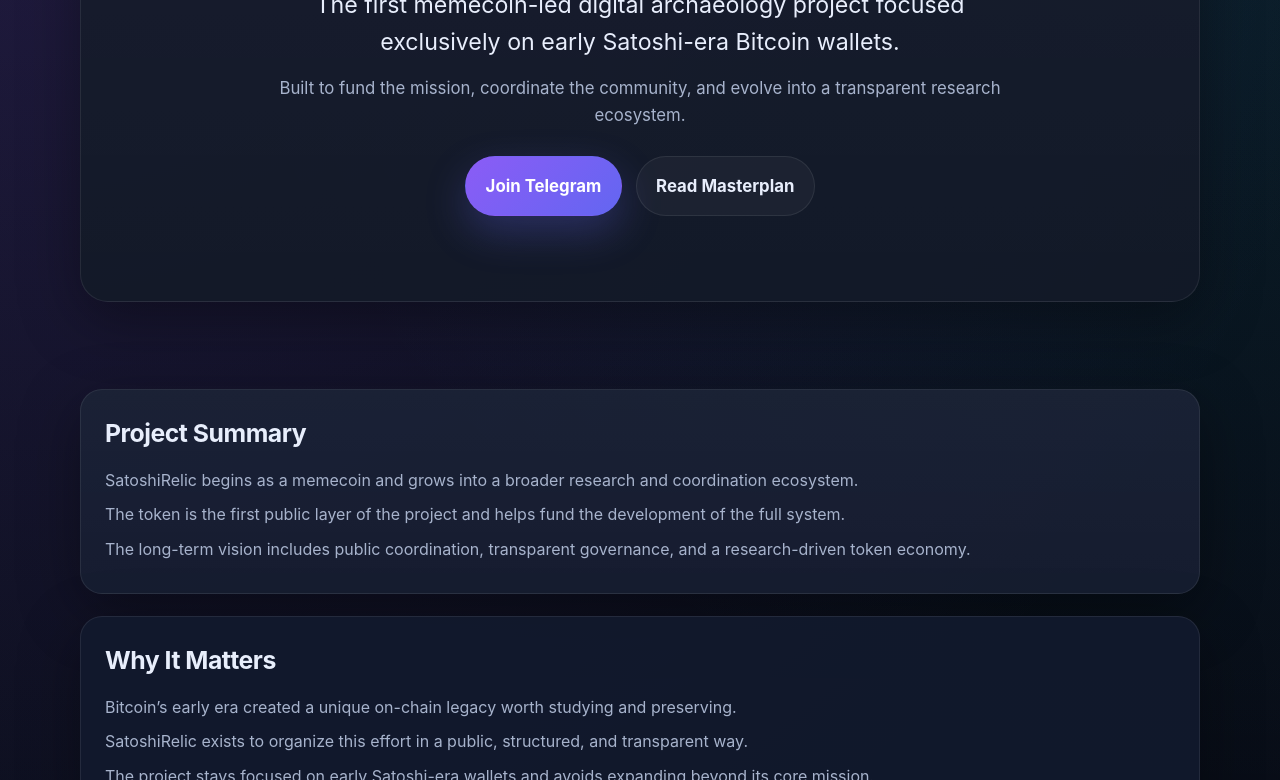
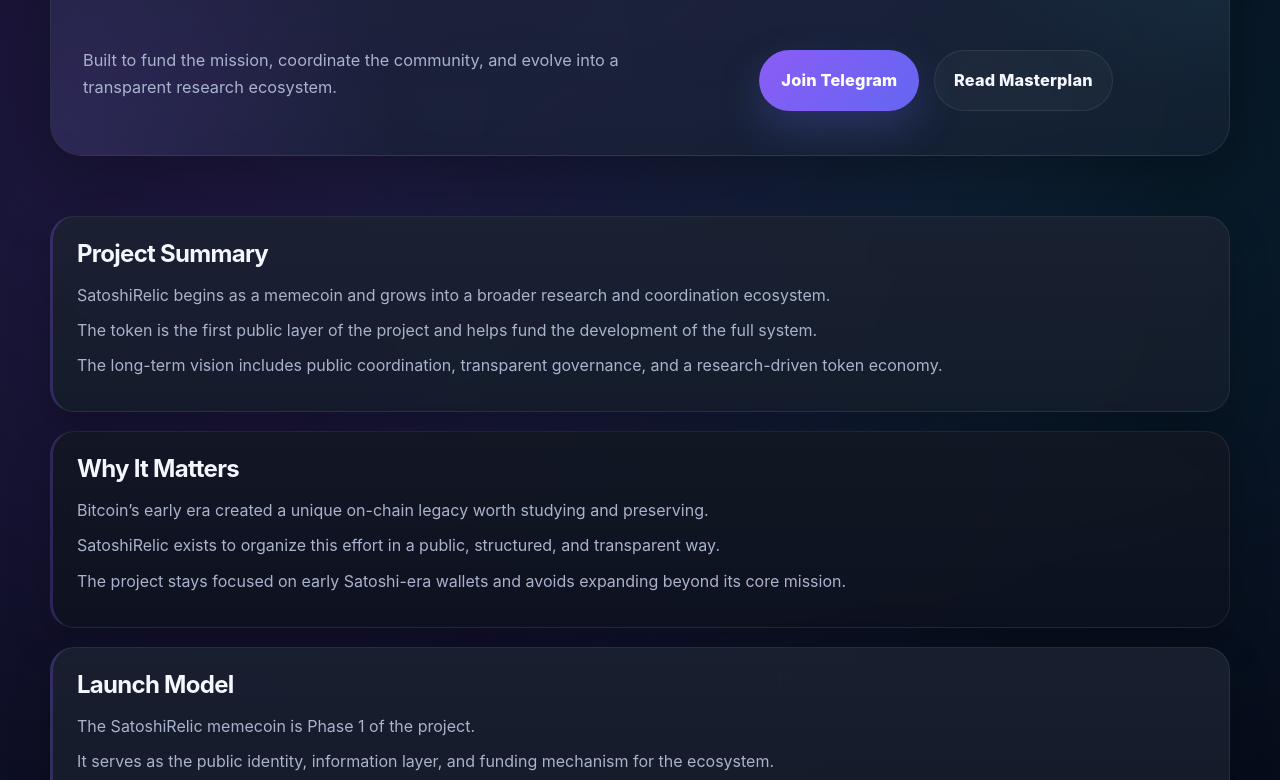
Before and after one commit to satoshirelicproject/satoshirelicproject.github.io, a plain HTML site: page index.html in a window 1280 px wide. Shown: the part 334-1114 px from the top of the page. Drawn offline with Linux system fonts and the light colour scheme.

Commit message:
Update style.css
v2 for css

```diff
--- a/style.css
+++ b/style.css
@@ -1,17 +1,24 @@
 :root {
-  --bg: #070b14;
-  --bg-2: #0c1220;
-  --panel: rgba(14, 20, 36, 0.9);
-  --panel-2: rgba(18, 26, 46, 0.9);
-  --text: #e8eefc;
-  --muted: #a7b3cc;
+  --bg: #050816;
+  --bg-2: #0a1020;
+  --panel: rgba(12, 18, 34, 0.78);
+  --panel-strong: rgba(15, 23, 42, 0.92);
+  --card: rgba(17, 24, 39, 0.88);
+  --card-2: rgba(10, 15, 28, 0.9);
+  --text: #f5f7ff;
+  --muted: #a9b3cc;
+  --muted-2: #7f8aa8;
   --line: rgba(255, 255, 255, 0.08);
+  --line-strong: rgba(139, 92, 246, 0.28);
   --accent: #8b5cf6;
   --accent-2: #22d3ee;
   --accent-3: #f59e0b;
-  --shadow: 0 18px 60px rgba(0, 0, 0, 0.35);
-  --radius: 22px;
-  --max: 1120px;
+  --success: #10b981;
+  --shadow: 0 24px 80px rgba(0, 0, 0, 0.42);
+  --shadow-soft: 0 16px 40px rgba(0, 0, 0, 0.24);
+  --radius: 24px;
+  --radius-lg: 32px;
+  --max: 1180px;
 }
 
 * {
@@ -25,12 +32,14 @@
 body {
   margin: 0;
   font-family: Inter, system-ui, -apple-system, BlinkMacSystemFont, "Segoe UI", sans-serif;
+  color: var(--text);
   background:
-    radial-gradient(circle at top left, rgba(139, 92, 246, 0.22), transparent 30%),
-    radial-gradient(circle at top right, rgba(34, 211, 238, 0.12), transparent 24%),
+    radial-gradient(circle at 20% 10%, rgba(139, 92, 246, 0.22), transparent 24%),
+    radial-gradient(circle at 80% 10%, rgba(34, 211, 238, 0.12), transparent 20%),
+    radial-gradient(circle at 50% 90%, rgba(245, 158, 11, 0.07), transparent 20%),
     linear-gradient(180deg, var(--bg) 0%, var(--bg-2) 100%);
-  color: var(--text);
-  line-height: 1.6;
+  line-height: 1.65;
+  overflow-x: hidden;
 }
 
 a {
@@ -46,98 +55,124 @@
 header,
 main,
 footer {
-  width: min(100% - 2rem, var(--max));
+  width: min(calc(100% - 2rem), var(--max));
   margin: 0 auto;
 }
 
 #hero {
-  padding: 1.25rem 0 4rem;
+  padding: 1.25rem 0 3.75rem;
 }
 
 nav {
   display: flex;
   flex-wrap: wrap;
-  gap: 0.75rem;
+  gap: 0.7rem;
   align-items: center;
   justify-content: center;
-  padding: 1rem 0 2rem;
+  padding: 1rem 0 1.75rem;
 }
 
 nav a {
-  padding: 0.65rem 0.95rem;
+  padding: 0.72rem 1rem;
+  border-radius: 999px;
   border: 1px solid var(--line);
-  border-radius: 999px;
   background: rgba(255, 255, 255, 0.03);
   color: var(--muted);
-  transition: transform 0.2s ease, border-color 0.2s ease, background 0.2s ease, color 0.2s ease;
+  font-size: 0.95rem;
+  font-weight: 600;
+  transition: transform 0.2s ease, border-color 0.2s ease, background 0.2s ease, color 0.2s ease, box-shadow 0.2s ease;
 }
 
 nav a:hover {
-  transform: translateY(-1px);
-  border-color: rgba(139, 92, 246, 0.45);
+  transform: translateY(-2px);
+  border-color: rgba(139, 92, 246, 0.38);
   background: rgba(139, 92, 246, 0.12);
   color: var(--text);
+  box-shadow: 0 10px 30px rgba(139, 92, 246, 0.14);
 }
 
 #hero > section {
-  padding: 4.5rem 1.5rem;
+  position: relative;
+  display: grid;
+  grid-template-columns: 1.2fr 0.8fr;
+  gap: 1.25rem;
+  align-items: center;
+  padding: 2rem;
   border: 1px solid var(--line);
-  border-radius: calc(var(--radius) + 6px);
+  border-radius: var(--radius-lg);
   background:
-    linear-gradient(180deg, rgba(255, 255, 255, 0.04), rgba(255, 255, 255, 0.02)),
+    linear-gradient(180deg, rgba(255, 255, 255, 0.05), rgba(255, 255, 255, 0.02)),
+    linear-gradient(145deg, rgba(139, 92, 246, 0.08), rgba(34, 211, 238, 0.04)),
     var(--panel);
   box-shadow: var(--shadow);
-  text-align: center;
+  overflow: hidden;
+}
+
+#hero > section::before {
+  content: "";
+  position: absolute;
+  inset: -1px;
+  background:
+    radial-gradient(circle at top right, rgba(34, 211, 238, 0.12), transparent 26%),
+    radial-gradient(circle at bottom left, rgba(139, 92, 246, 0.16), transparent 28%);
+  pointer-events: none;
+}
+
+#hero > section > * {
+  position: relative;
+  z-index: 1;
 }
 
 h1 {
-  margin: 0 0 0.9rem;
-  font-size: clamp(3rem, 7vw, 5.6rem);
-  line-height: 0.95;
-  letter-spacing: -0.04em;
+  margin: 0.55rem 0 0.9rem;
+  font-size: clamp(3.1rem, 8vw, 6.3rem);
+  line-height: 0.94;
+  letter-spacing: -0.05em;
+  max-width: 10ch;
 }
 
 #hero p {
-  max-width: 760px;
-  margin: 0.85rem auto;
+  margin: 0.75rem 0;
   color: var(--muted);
-  font-size: 1.05rem;
+  font-size: 1.02rem;
+  max-width: 60ch;
 }
 
 #hero p:first-of-type {
   color: var(--text);
-  font-size: clamp(1.12rem, 2vw, 1.45rem);
+  font-size: clamp(1.12rem, 2vw, 1.5rem);
+  font-weight: 600;
 }
 
 #hero p:last-of-type {
   display: flex;
+  flex-wrap: wrap;
   gap: 0.9rem;
-  justify-content: center;
-  flex-wrap: wrap;
-  margin-top: 1.75rem;
+  margin-top: 1.6rem;
 }
 
 #hero a {
   display: inline-flex;
   align-items: center;
   justify-content: center;
-  min-width: 150px;
-  padding: 0.95rem 1.2rem;
+  min-width: 160px;
+  padding: 1rem 1.2rem;
   border-radius: 999px;
-  border: 1px solid var(--line);
-  font-weight: 700;
-  transition: transform 0.2s ease, box-shadow 0.2s ease, border-color 0.2s ease, background 0.2s ease;
+  border: 1px solid transparent;
+  font-weight: 800;
+  letter-spacing: 0.01em;
+  transition: transform 0.2s ease, box-shadow 0.2s ease, background 0.2s ease, border-color 0.2s ease;
 }
 
 #hero a:first-child {
   background: linear-gradient(135deg, var(--accent), #6366f1);
   color: white;
-  box-shadow: 0 16px 40px rgba(99, 102, 241, 0.28);
-  border-color: transparent;
+  box-shadow: 0 18px 42px rgba(99, 102, 241, 0.25);
 }
 
 #hero a:last-child {
-  background: rgba(255, 255, 255, 0.04);
+  border-color: var(--line);
+  background: rgba(255, 255, 255, 0.03);
   color: var(--text);
 }
 
@@ -146,28 +181,38 @@
 }
 
 main {
-  padding: 0 0 4rem;
+  padding: 0 0 4.5rem;
+  display: grid;
+  gap: 1.2rem;
 }
 
 section {
-  margin-top: 1.4rem;
-  padding: 1.5rem 1.5rem 1.35rem;
+  position: relative;
+  padding: 1.5rem;
   border: 1px solid var(--line);
   border-radius: var(--radius);
-  background: var(--panel-2);
-  box-shadow: var(--shadow);
+  background:
+    linear-gradient(180deg, rgba(255, 255, 255, 0.04), rgba(255, 255, 255, 0.02)),
+    var(--panel-strong);
+  box-shadow: var(--shadow-soft);
+  backdrop-filter: blur(10px);
+}
+
+section:hover {
+  border-color: rgba(139, 92, 246, 0.22);
 }
 
 section h2 {
   margin: 0 0 0.9rem;
-  font-size: 1.55rem;
-  letter-spacing: -0.02em;
+  font-size: 1.5rem;
+  line-height: 1.1;
+  letter-spacing: -0.03em;
 }
 
 section h3 {
-  margin: 1.25rem 0 0.35rem;
-  font-size: 1.02rem;
-  color: #ffffff;
+  margin: 1.1rem 0 0.35rem;
+  font-size: 1rem;
+  color: var(--text);
 }
 
 section p {
@@ -178,7 +223,7 @@
 section ul,
 section ol {
   margin: 1rem 0 0;
-  padding-left: 1.2rem;
+  padding-left: 1.15rem;
   color: var(--muted);
 }
 
@@ -187,7 +232,28 @@
 }
 
 section:nth-of-type(odd) {
-  background: linear-gradient(180deg, rgba(255, 255, 255, 0.04), rgba(255, 255, 255, 0.02)), var(--panel-2);
+  background:
+    linear-gradient(180deg, rgba(255, 255, 255, 0.04), rgba(255, 255, 255, 0.015)),
+    var(--card);
+}
+
+section:nth-of-type(even) {
+  background:
+    linear-gradient(180deg, rgba(255, 255, 255, 0.03), rgba(255, 255, 255, 0.012)),
+    var(--card-2);
+}
+
+#about,
+#why-it-matters,
+#launch-model,
+#coordination-layer,
+#proof-of-search,
+#technology,
+#governance,
+#community,
+#disclaimer,
+#masterplan {
+  border-left: 3px solid rgba(139, 92, 246, 0.25);
 }
 
 #tokenomics ul,
@@ -195,17 +261,24 @@
   margin-top: 1rem;
   padding: 1rem 1rem 1rem 1.2rem;
   border: 1px solid var(--line);
-  border-radius: 18px;
+  border-radius: 20px;
   background: rgba(255, 255, 255, 0.03);
 }
 
+#roadmap ol {
+  display: grid;
+  gap: 0.5rem;
+}
+
 #faq h3 {
-  padding-top: 0.25rem;
+  padding-top: 0.3rem;
+  margin-top: 1rem;
   border-top: 1px solid var(--line);
 }
 
 #faq h3:first-of-type {
   border-top: 0;
+  margin-top: 0.2rem;
   padding-top: 0;
 }
 
@@ -213,13 +286,13 @@
   display: inline-flex;
   align-items: center;
   justify-content: center;
-  margin-top: 0.5rem;
-  padding: 0.85rem 1.1rem;
+  margin-top: 0.7rem;
+  padding: 0.9rem 1.15rem;
   border-radius: 999px;
+  border: 1px solid rgba(34, 211, 238, 0.24);
   background: rgba(34, 211, 238, 0.12);
-  border: 1px solid rgba(34, 211, 238, 0.3);
-  color: #dffbff;
-  font-weight: 700;
+  color: #dcfdff;
+  font-weight: 800;
 }
 
 #community a:hover {
@@ -228,13 +301,15 @@
 
 #disclaimer {
   border-color: rgba(245, 158, 11, 0.18);
-  background: linear-gradient(180deg, rgba(245, 158, 11, 0.09), rgba(255, 255, 255, 0.02)), var(--panel-2);
+  background:
+    linear-gradient(180deg, rgba(245, 158, 11, 0.07), rgba(255, 255, 255, 0.02)),
+    var(--panel-strong);
 }
 
 footer {
-  padding: 1.6rem 0 2.4rem;
+  padding: 1.5rem 0 2.5rem;
   text-align: center;
-  color: var(--muted);
+  color: var(--muted-2);
 }
 
 footer p {
@@ -244,25 +319,42 @@
 footer p:first-child {
   color: var(--text);
   font-weight: 700;
+  letter-spacing: -0.01em;
+}
+
+@media (max-width: 960px) {
+  #hero > section {
+    grid-template-columns: 1fr;
+    padding: 1.5rem;
+  }
 }
 
 @media (max-width: 768px) {
   header,
   main,
   footer {
-    width: min(100% - 1.1rem, var(--max));
+    width: min(calc(100% - 1rem), var(--max));
   }
 
   #hero > section {
-    padding: 3.2rem 1.1rem;
+    gap: 1rem;
+  }
+
+  h1 {
+    max-width: none;
+    font-size: clamp(2.8rem, 13vw, 4.6rem);
+  }
+
+  #hero p:last-of-type {
+    flex-direction: column;
+  }
+
+  #hero a {
+    width: 100%;
   }
 
   section {
-    padding: 1.2rem 1.1rem 1.05rem;
-  }
-
-  h1 {
-    font-size: clamp(2.6rem, 12vw, 4rem);
+    padding: 1.2rem 1rem;
   }
 
   nav {
@@ -270,17 +362,8 @@
   }
 
   nav a {
-    padding: 0.55rem 0.8rem;
-    font-size: 0.95rem;
-  }
-
-  #hero p:last-of-type {
-    flex-direction: column;
-    align-items: stretch;
-  }
-
-  #hero a {
-    width: 100%;
+    padding: 0.58rem 0.82rem;
+    font-size: 0.92rem;
   }
 }
 
@@ -289,7 +372,9 @@
     scroll-behavior: auto;
   }
 
-  * {
+  *,
+  *::before,
+  *::after {
     animation: none !important;
     transition: none !important;
   }
```
